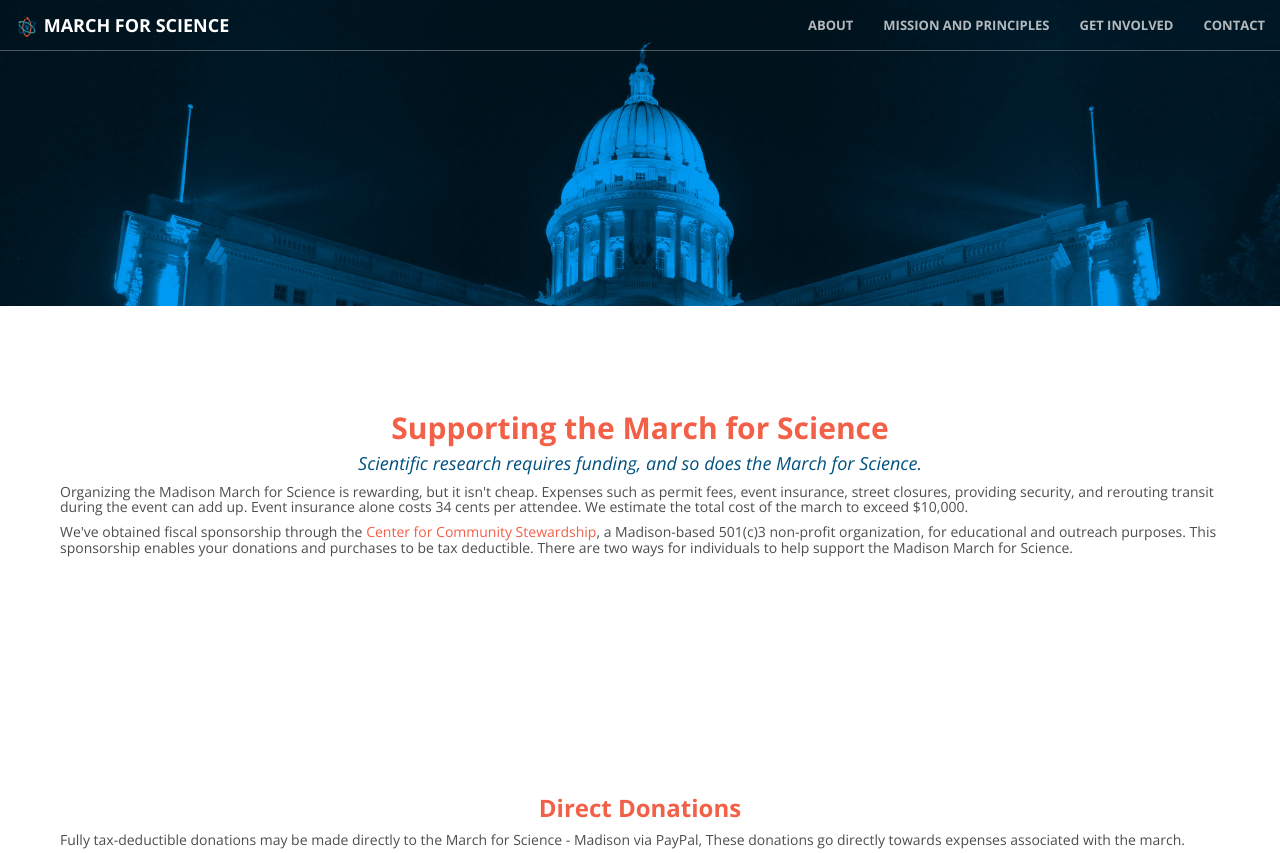
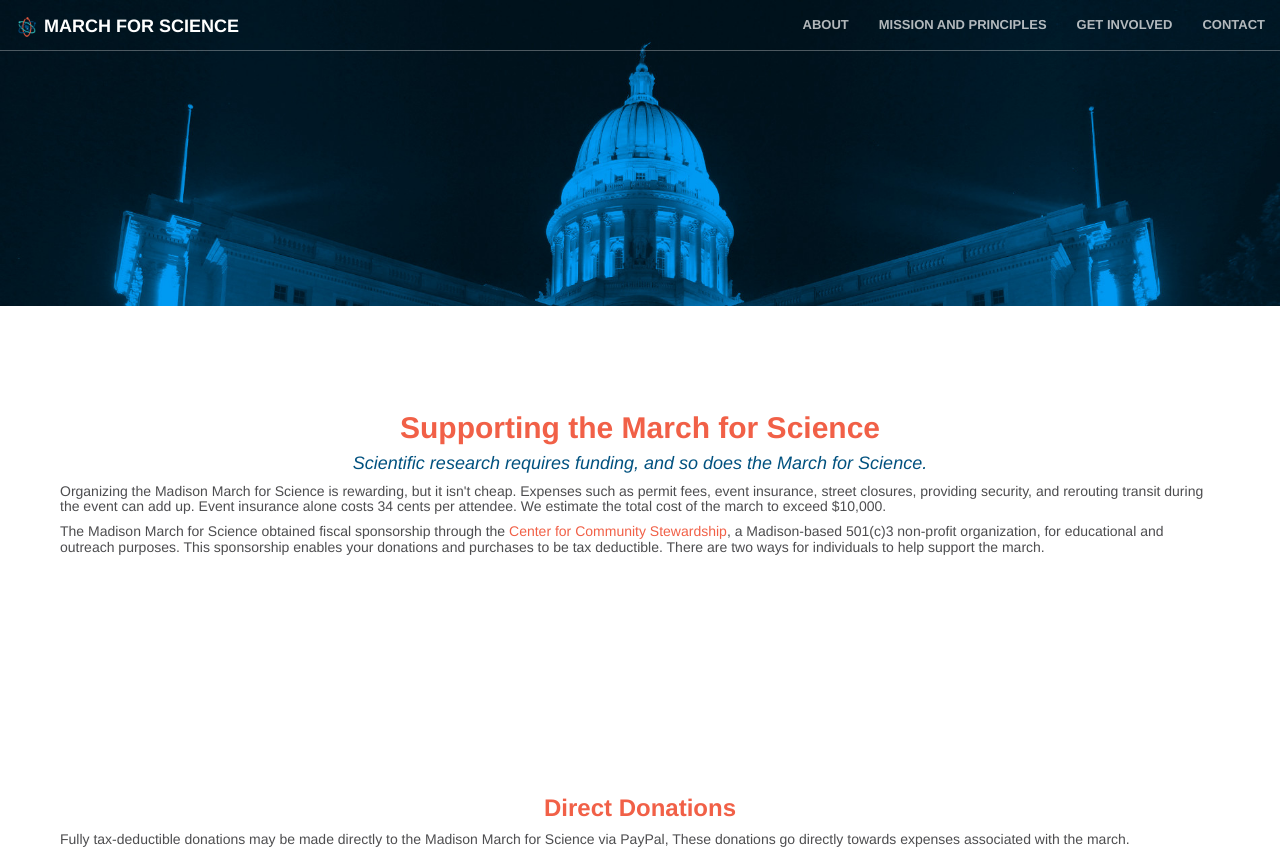
Before and after one commit to ScienceMarchMadison/m4smadison.github.io, a Jekyll site: the page built from donate.html, in a window 1280 px wide and 1400 px high, cut to the strip 0-853 px from the top of the window. Built offline with Jekyll 4.4.1, drawn with Linux system fonts in a browser that asks for light colours; comment, search, counter and statistics services are not loaded.

Commit message:
removed Open Sans, adjusted t-shirt image size downward

```diff
--- a/_includes/how_to_support.html
+++ b/_includes/how_to_support.html
@@ -12,7 +12,7 @@
 Organizing the Madison March for Science is rewarding, but it isn't cheap. Expenses such as permit fees, event insurance, street closures, providing security, and rerouting transit during the event can add up. Event insurance alone costs 34 cents per attendee. We estimate the total cost of the march to exceed $10,000.
             </h5>
             <h5 class="text-faded" style="color:#4d4d4f">
-We've obtained fiscal sponsorship through the <a target="_blank" href="http://www.community-stewardship.org/">Center for Community Stewardship</a>, a Madison-based 501(c)3 non-profit organization, for educational and outreach purposes. This sponsorship enables your donations and purchases to be tax deductible. There are two ways for individuals to help support the Madison March for Science.
+The Madison March for Science obtained fiscal sponsorship through the <a target="_blank" href="http://www.community-stewardship.org/">Center for Community Stewardship</a>, a Madison-based 501(c)3 non-profit organization, for educational and outreach purposes. This sponsorship enables your donations and purchases to be tax deductible. There are two ways for individuals to help support the march.
             </h5>
         </div>
     </section>
@@ -23,7 +23,7 @@
                 <div></div>
 
                 <h5 class="text-faded" style="color:#4d4d4f">
-                Fully tax-deductible donations may be made directly to the March for Science - Madison via PayPal, These donations go directly towards expenses associated with the march.
+                Fully tax-deductible donations may be made directly to the Madison March for Science via PayPal, These donations go directly towards expenses associated with the march.
                 </h5>
                 <!-- <a href="#fundraiser" class="btn btn-primary btn-xl page-scroll" target="_blank">Donate for Science!</a> -->
                 <form action="https://www.paypal.com/cgi-bin/webscr" method="post" target="_blank">
@@ -36,7 +36,7 @@
                 </div>
 </form>
                 </div>
-                 <h5 class="text-faded" style="color:#4d4d4f">
+                 <h5 class="text-faded" style="color:#4d4d4f; text-align:center">
                 Note: donations will appear as <B>Center for Community Stewardship</B> for March for Science Madison
                 </h5>
                 <div></div>
@@ -51,7 +51,7 @@
 
                 <h5 class="text-faded" style="color:#4d4d4f">
                 <a target="_blank" href="https://www.bonfire.com/march-for-science-madison-vol3/">
-                <img src="img/bonfire_shirt.jpg" style="display:block; margin: auto; width:30% vertical-align:middle;padding: 20px;">
+                <img src="img/bonfire_shirt.jpg" style="display:block; margin: auto; width:20%; vertical-align:middle;padding: 20px;">
                 </a>
                 Official March for Science t-shirts may be purchased from Bonfire. The proceeds from sales of these shirts (minus the cost of the shirt and printing) go directly towards expenses associated with the march.
                 </h5>
--- a/_sass/_mixins.scss
+++ b/_sass/_mixins.scss
@@ -57,7 +57,7 @@
 
 @mixin sans-serif-font()
 {
-	font-family: 'Open Sans', 'Helvetica Neue', Arial, sans-serif;
+	font-family: 'Helvetica Neue', Arial, sans-serif;
 }
 
 @mixin serif-font()
```
